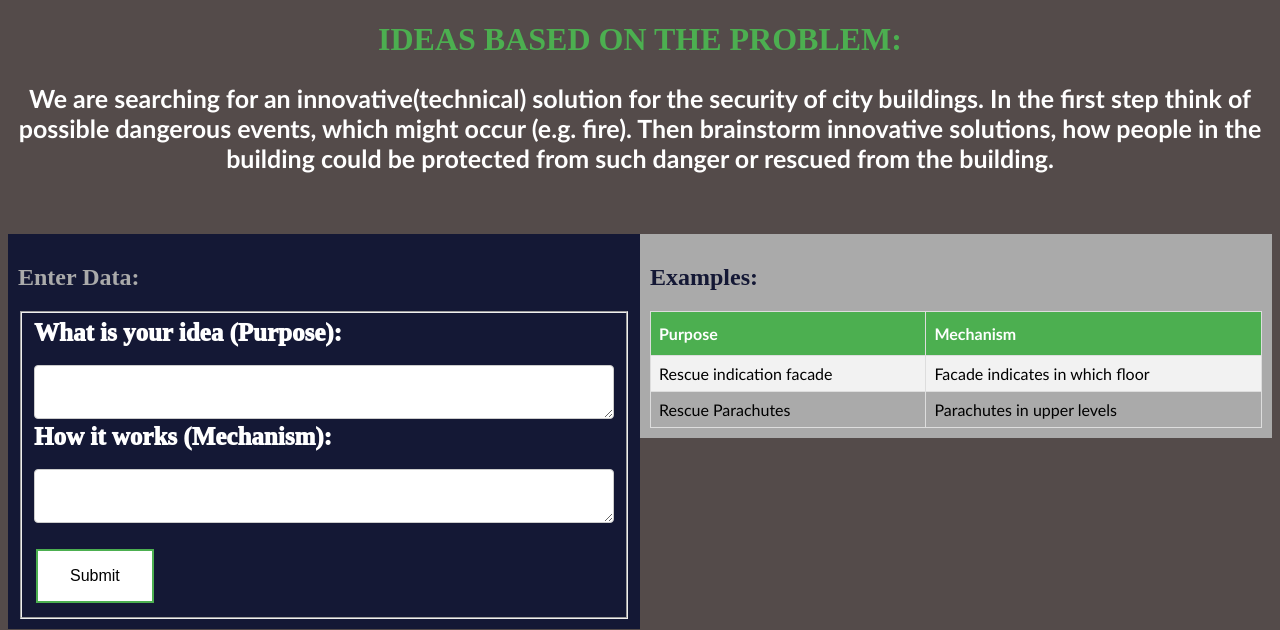
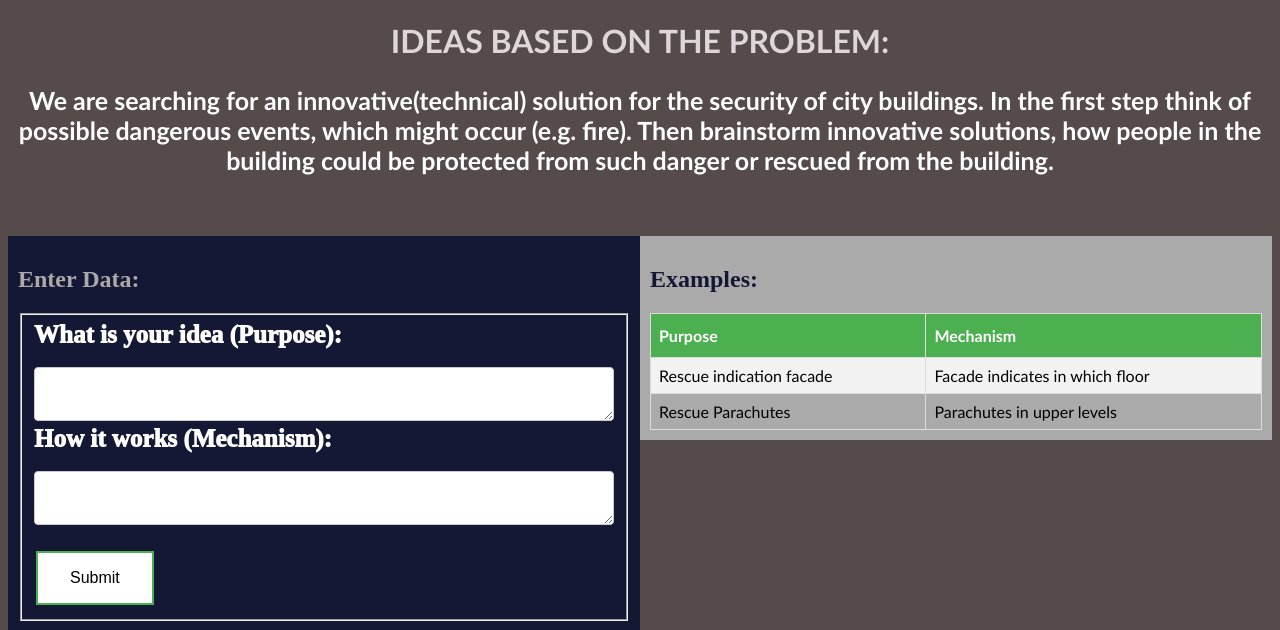
Before and after one commit to teiadom/ideasubmission, a Flask app: page / in a window 1280 px wide. Shown: the top 630 px of the page. Run offline with Flask 2, Linux system fonts and the light colour scheme.

Commit message:
added extra code

```diff
--- a/flask_qa/templates/home1.html
+++ b/flask_qa/templates/home1.html
@@ -49,9 +49,10 @@ body {
 
 
 h1 {
+ font-family: "Trebuchet MS", Arial, Helvetica, sans-serif;
   text-align: center;
   text-transform: uppercase;
-  color: #4CAF50;
+  color: #dfd7d7;
 }
 
 h2{
```
